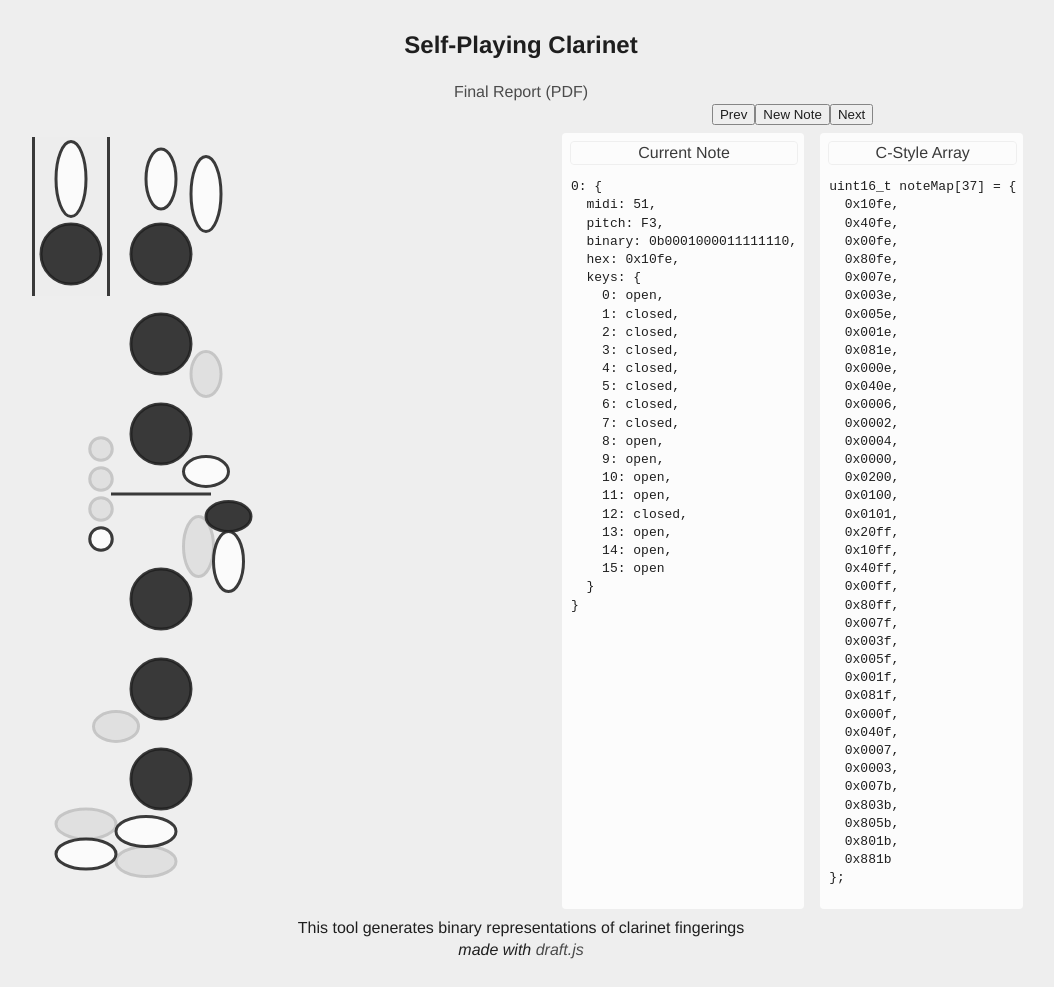
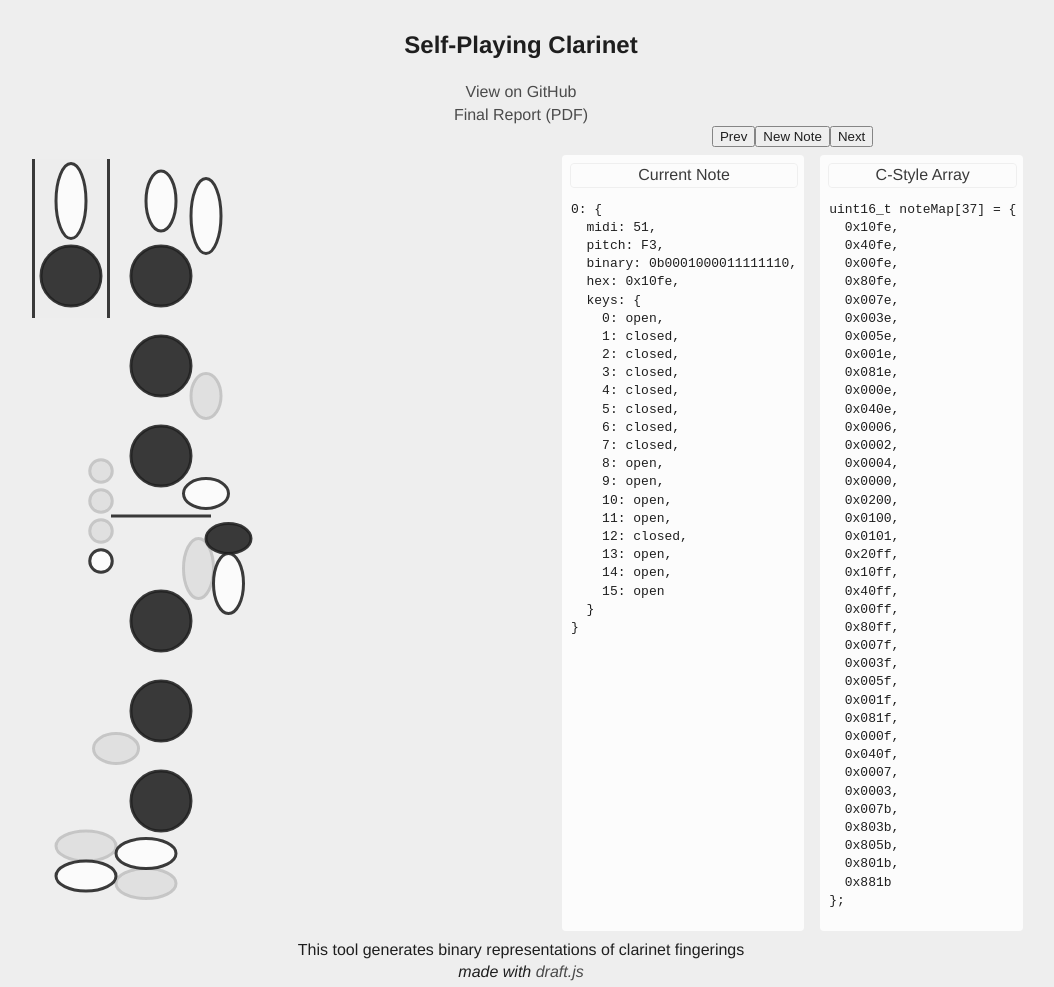
Before and after one commit to 0xdec/ECE395-Clarinet, a plain HTML site: page index.html in a window 1280 px wide. Shown: the whole page, without its empty margins (119-1173 px from the left). Drawn offline with Linux system fonts and the light colour scheme.

Commit message:
Add link to GitHub source

```diff
--- a/index.html
+++ b/index.html
@@ -68,6 +68,7 @@
 <body>
   <div class="flex column center">
     <h2>Self-Playing Clarinet</h2>
+    <a href="https://github.com/0xdec/ECE395-Clarinet">View on GitHub</a>
     <a href="report.pdf">Final Report (PDF)</a>
   </div>
 
```
